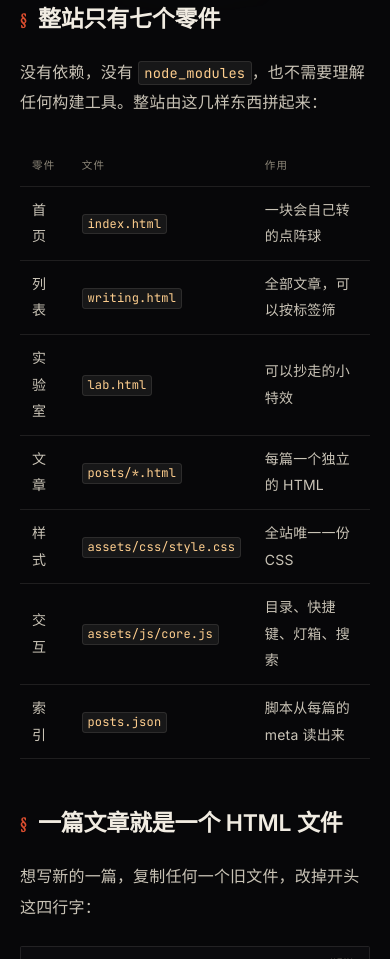
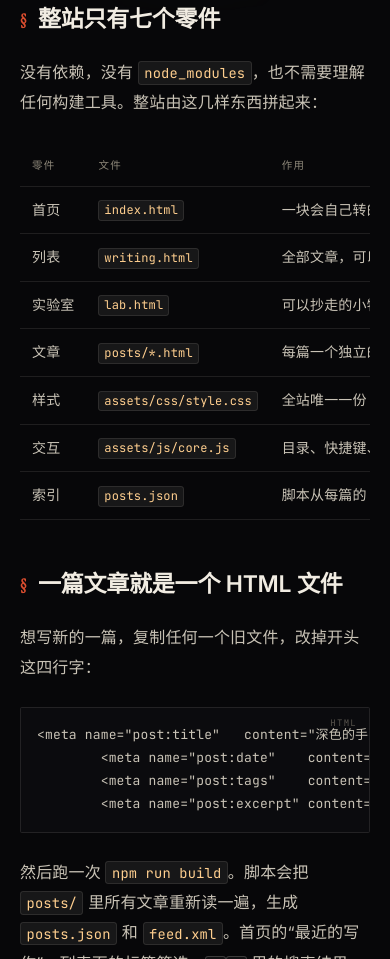
Before and after one commit to zzcym/zzcym.github.io, a website: page posts/hello-world.html in a window 390 px wide. Shown: the part 950-1909 px from the top of the page. Drawn offline with Linux system fonts and the light colour scheme.

Commit message:
style: 移动端表格可横向滚动

```diff
--- a/assets/css/style.css
+++ b/assets/css/style.css
@@ -1685,6 +1685,8 @@ hr { border: 0; height: 1px; background: var(--line); margin: 2.5rem 0; }
   .article-title { font-size: clamp(28px, 8vw, 40px); }
   .prose { font-size: 16px; line-height: 1.9; }
   .prose pre { font-size: 12px; padding: 16px; }
+  .prose table { display: block; width: 100%; overflow-x: auto; }
+  .prose table th, .prose table td { white-space: nowrap; }
 }
 
 @media (max-width: 420px) {
```
